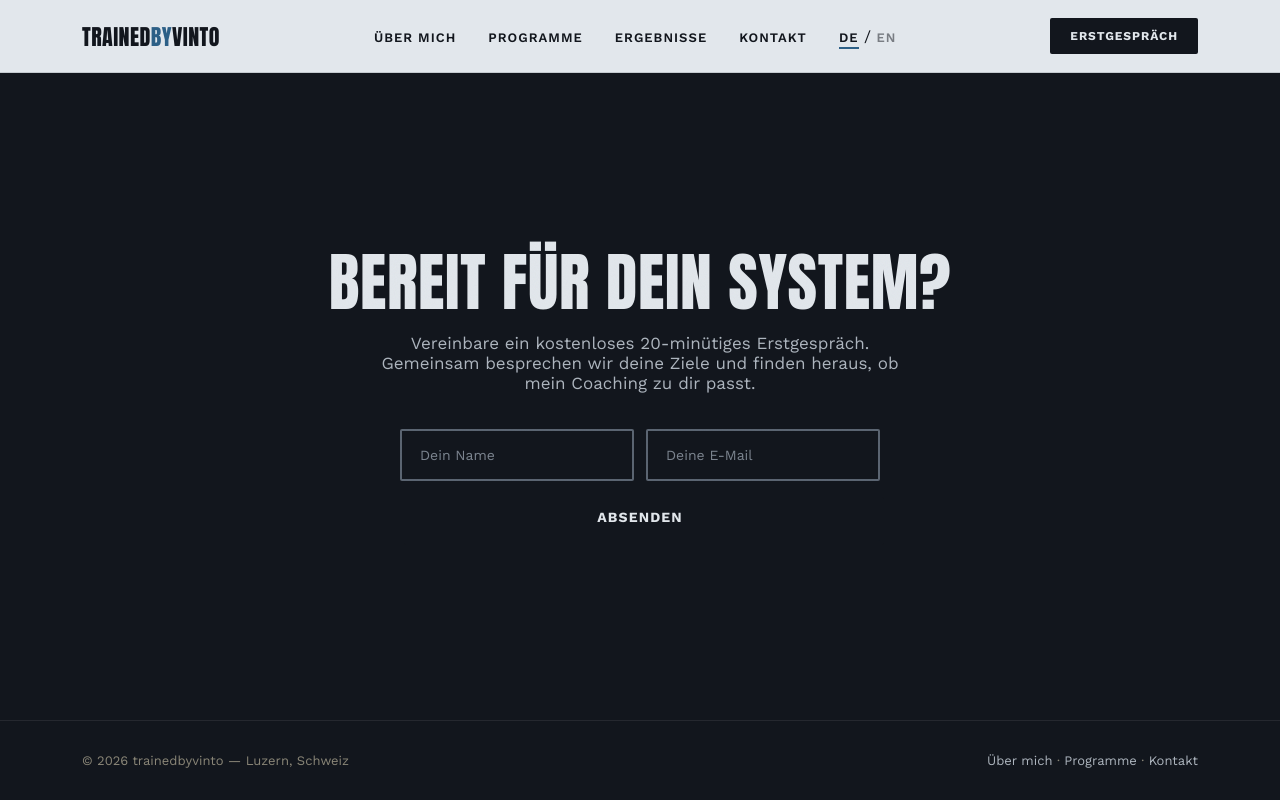
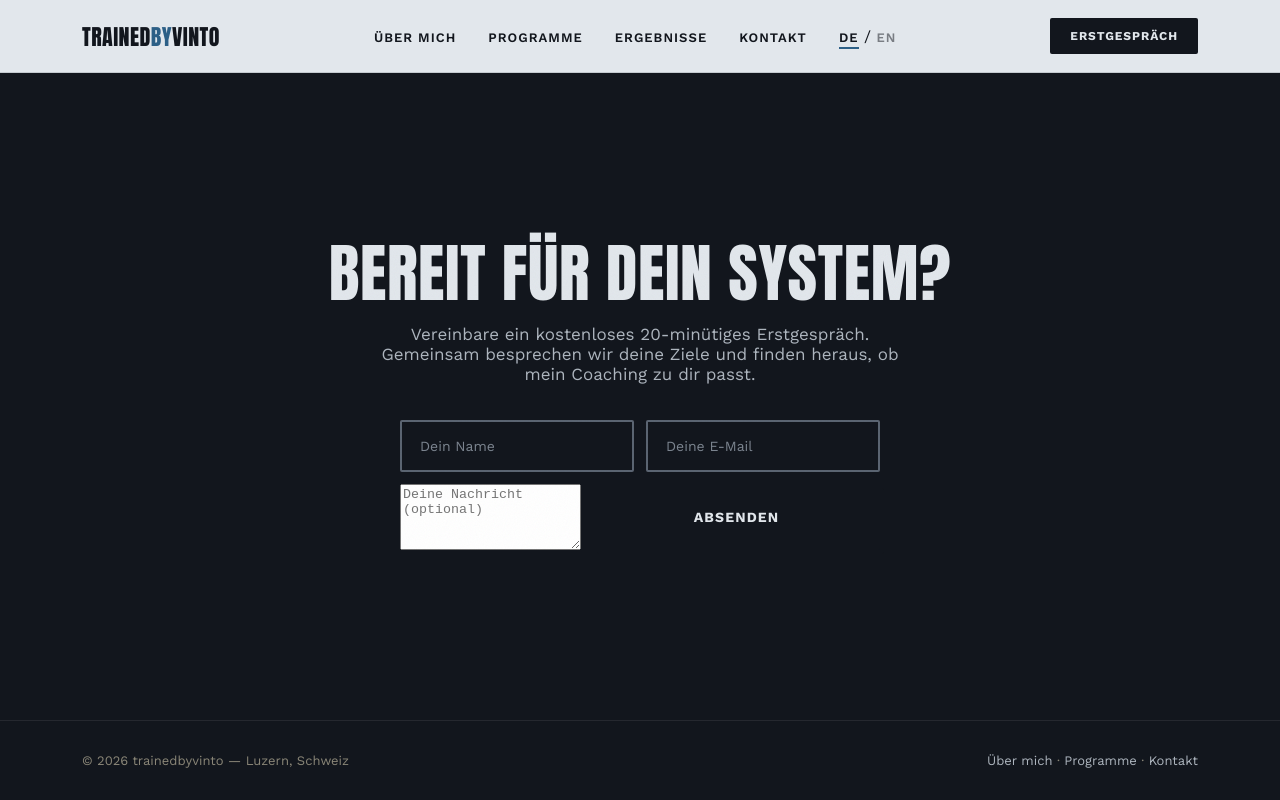
Before and after one commit to trainedbyvinto/trainedbyvinto, a React (Vite) app: page /kontakt in a window 1280 px wide. Built offline with nearby package versions, Linux system fonts and the light colour scheme.

Commit message:
Add files via upload

```diff
--- a/src/pages/Contact.jsx
+++ b/src/pages/Contact.jsx
@@ -41,6 +41,11 @@ export default function Contact() {
 
           <input type="text" name="name" placeholder={t('contact.namePlaceholder')} required />
           <input type="email" name="email" placeholder={t('contact.emailPlaceholder')} required />
+          <textarea
+            name="message"
+            rows={4}
+            placeholder={t('contact.messagePlaceholder', 'Deine Nachricht (optional)')}
+          />
           <input
             type="submit"
             className="btn-primary"
```
